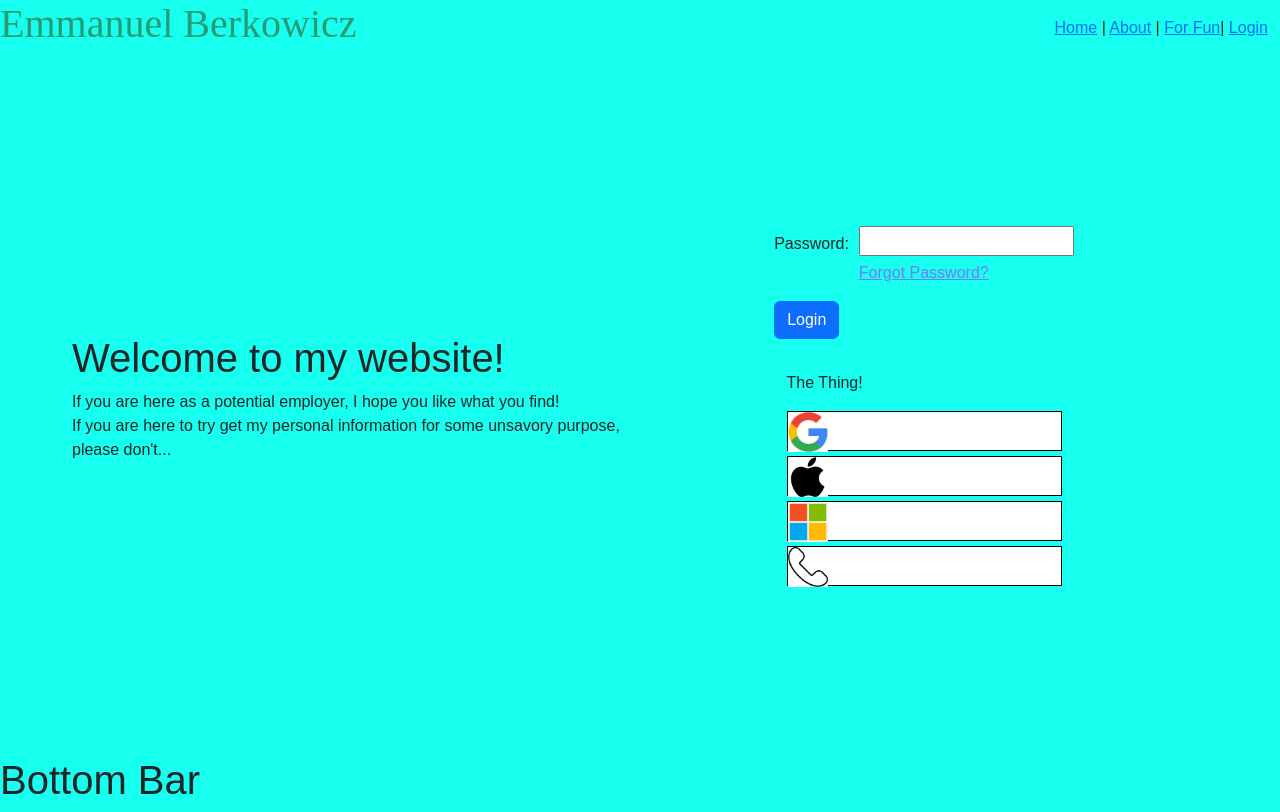
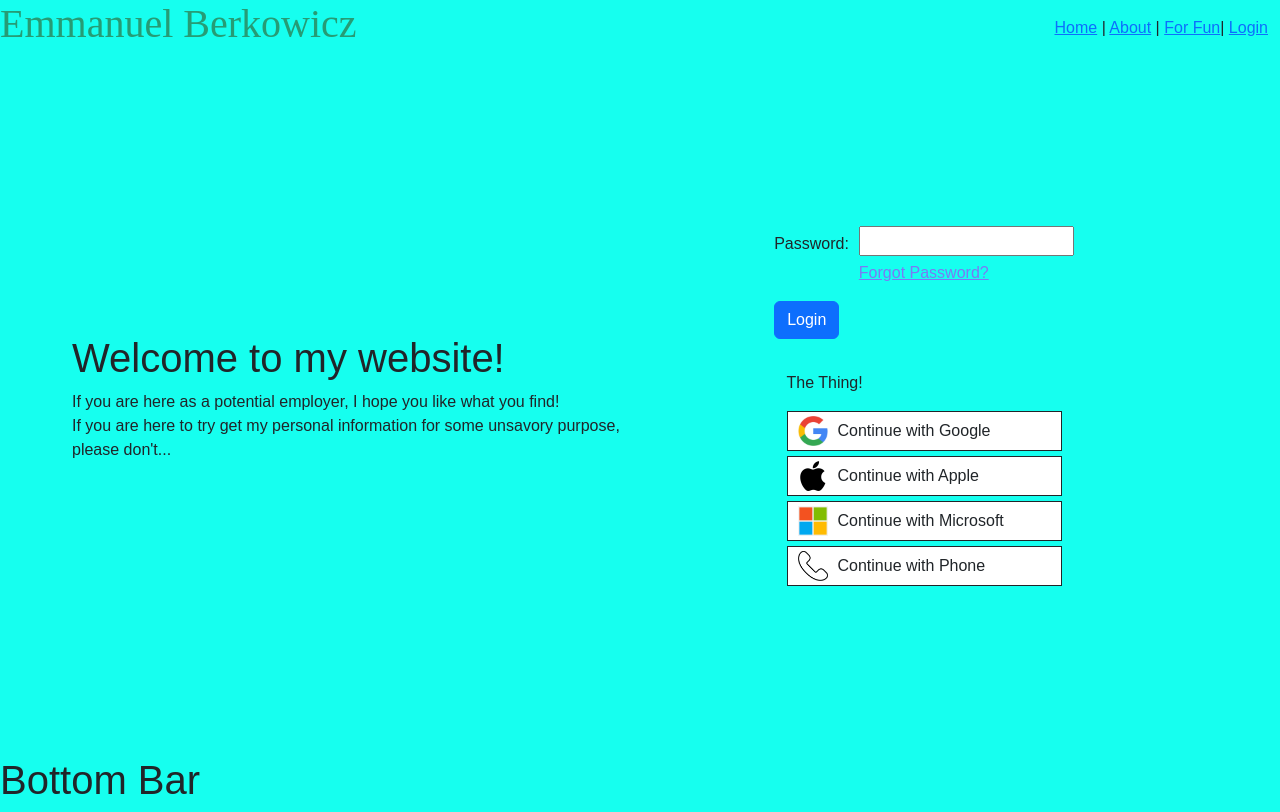
Before and after one commit to AnosVoldygod/emmanwebsite-, a Vue app: page /Login in a window 1280 px wide. Built offline with nearby package versions, Linux system fonts and the light colour scheme.

Commit message:
func(LoginPageSocials.vue): login options formatted and alter coded

```diff
--- a/src/components/LoginPageSocials.vue
+++ b/src/components/LoginPageSocials.vue
@@ -1,3 +1,9 @@
+<script setup>
+const displayOptionMessage = () => {
+  alert('Sorry, but these options are for display only.\nBut they looks professional right?')
+}
+</script>
+
 <template>
   <!-- Outside div for the entire content -->
   <div class="outer-wrapper">
@@ -7,17 +13,29 @@
     <!-- Div main wrapper for the login options, google, apple ect... -->
     <div class="login-options-wrapper">
       <!-- Individual wrappers for each of the options. -->
-      <div class="google-option generic-login-option">
+      <div class="google-option generic-login-option" @click="displayOptionMessage">
         <img alt="Google Logo" class="logo-generic" src="../assets/SocialMedia/Google.jpg" />
+        <div class="login-option-text">
+          <p>Continue with Google</p>
+        </div>
       </div>
-      <div class="apple-option generic-login-option">
+      <div class="apple-option generic-login-option" @click="displayOptionMessage">
         <img alt="Apple Logo" class="logo-generic" src="../assets/SocialMedia/Apple.jpg" />
+        <div class="login-option-text">
+          <p>Continue with Apple</p>
+        </div>
       </div>
-      <div class="microsoft-option generic-login-option">
+      <div class="microsoft-option generic-login-option" @click="displayOptionMessage">
         <img alt="Microsoft-Logo" class="logo-generic" src="../assets/SocialMedia/Microsoft.jpg" />
+        <div class="login-option-text">
+          <p>Continue with Microsoft</p>
+        </div>
       </div>
-      <div class="phone-option generic-login-option">
+      <div class="phone-option generic-login-option" @click="displayOptionMessage">
         <img alt="Phone-Generic-Image" class="logo-generic" src="../assets/SocialMedia/Phone.jpg" />
+        <div class="login-option-text">
+          <p>Continue with Phone</p>
+        </div>
       </div>
     </div>
   </div>
@@ -25,17 +43,23 @@
 
 <style>
 .generic-login-option {
-  border-style: solid;
-  border-width: thin;
+  display: flex;
+  align-items: center; /* Vertically center logo + text */
+  gap: 10px;
   height: 40px;
   width: 275px;
+  padding-left: 10px;
   margin-top: 5px;
   background-color: white;
-  color: black;
+  border: thin solid;
+  cursor: pointer;
+}
+.logo-generic {
+  width: 30px;
+  height: auto;
 }
 
-.logo-generic {
-  width: 40px;
-  height: auto;
+.login-option-text p {
+  margin: 0;
 }
 </style>
```
